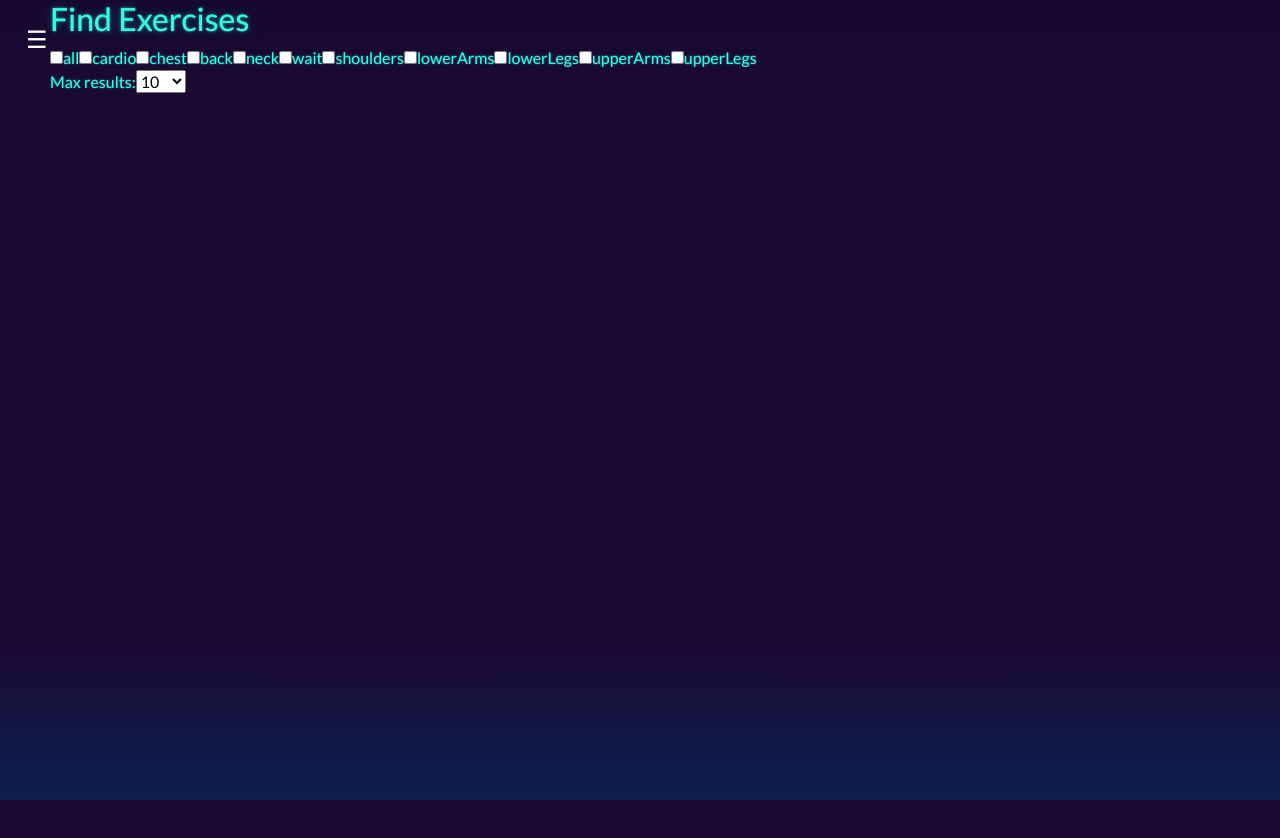
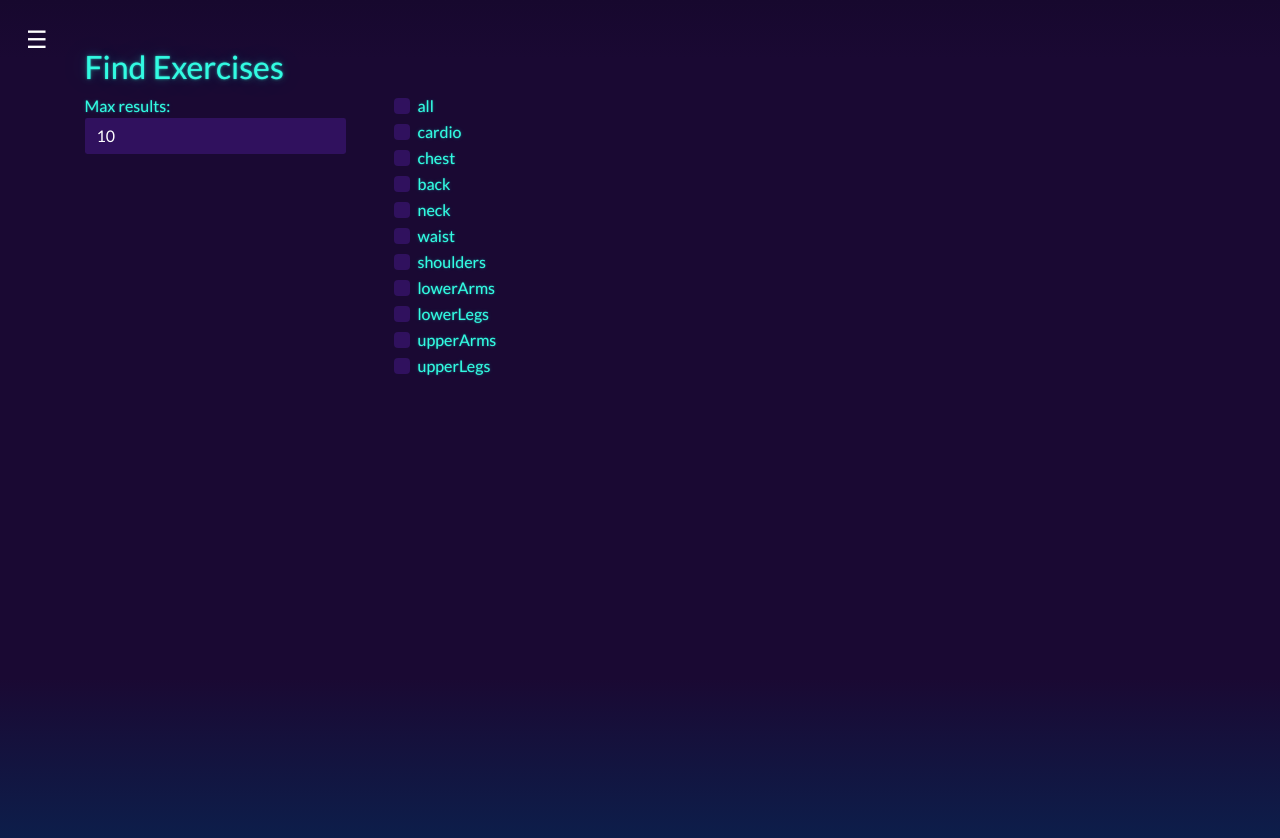
Before and after one commit to burekichevapi/fitness-app, a React (Create React App) app in the folder fitness-app/: page /find-exercises in a window 1280 px wide. Shown: the top 838 px of the page. Before the commit the page ends 800 px from the top, so only its background shows below. Built offline with nearby package versions, Linux system fonts and the light colour scheme; grey boxes are pictures that could not be loaded.

Commit message:
Make search screen prettier

```diff
--- a/fitness-app/src/components/sideNavbar/sideNavbar.jsx
+++ b/fitness-app/src/components/sideNavbar/sideNavbar.jsx
@@ -3,11 +3,11 @@ import { signOut } from "firebase/auth";
 import { useNavigate } from 'react-router-dom';
 import { signInWithPopup } from 'firebase/auth';
 import { auth, provider } from '../../services/firebase-service';
-import "./sideNavbar.css";
 import LoginButton from "../loginButton";
 import LogoutButton from '../logoutButton';
 import NavbarItems from "./sideNavbarItems";
 import NavbarHeader from "./sideNavbarHeader";
+import "./sideNavbar.css";
 
 
 const NavBar = () => {
--- a/fitness-app/src/pages/find-exercises.jsx
+++ b/fitness-app/src/pages/find-exercises.jsx
@@ -11,7 +11,7 @@ const FindExercises = () => {
     { name: "chest", checked: false },
     { name: "back", checked: false },
     { name: "neck", checked: false },
-    { name: "wait", checked: false },
+    { name: "waist", checked: false },
     { name: "shoulders", checked: false },
     { name: "lowerArms", checked: false },
     { name: "lowerLegs", checked: false },
@@ -28,16 +28,16 @@ const FindExercises = () => {
         if (check.name !== "all") check.checked = false
       });
     }
+    else updatedCheckboxes[0].checked = false;
 
-    let result = [];
+    let exerciseResults = [];
 
     updatedCheckboxes.filter((c) => c.checked).forEach((checkbox) => {
       const bodyPart = getExercisesByBodyPart(checkbox.name, maxResults);
-      result = result.concat(bodyPart);
+      exerciseResults = exerciseResults.concat(bodyPart);
     });
-    console.log(result);
 
-    setExercises(result);
+    setExercises(exerciseResults);
     setCheckboxBodyParts(updatedCheckboxes);
   };
 
@@ -47,25 +47,20 @@ const FindExercises = () => {
   };
 
   return (
-    <div className="">
     <div>
-        <h2>
-          Find Exercises
-        </h2>
-        {checkboxBodyParts.map((checkbox, index) => (
-          <label key={index}>
-            <input
-              type="checkbox"
-              checked={checkbox.checked}
-              onChange={() => handleCheckboxChange(index)}
-            />
-            {checkbox.name}
-          </label>
-        ))}
-      </div>
-      <div>
+      <div className="container mt-5">
+        <div className="row mb-3">
+          <div className="col-md-6">
+            <h2>Find Exercises</h2>
+            <form className="row">
+              <div className="col-md-6 mb-3">
+                <div className="form-group">
                   <label>Max results:</label>
-        <select value={maxResults} onChange={handleChangeMaxResult}>
+                  <select
+                    className="form-control"
+                    value={maxResults}
+                    onChange={handleChangeMaxResult}
+                  >
                     <option value={10}>10</option>
                     <option value={25}>25</option>
                     <option value={50}>50</option>
@@ -73,14 +68,33 @@ const FindExercises = () => {
                     <option value={150}>150</option>
                   </select>
                 </div>
-
-      {
-        exercises.map((exercise) => {
-          return <div key={exercise.id}>
+              </div>
+              <div className="col-md-6">
+                <div className="form-check form-check-column">
+                  {checkboxBodyParts.map((checkbox, index) => (
+                    <div className="form-check" key={index}>
+                      <input
+                        className="form-check-input"
+                        type="checkbox"
+                        checked={checkbox.checked}
+                        onChange={() => handleCheckboxChange(index)}
+                      />
+                      <label className="form-check-label">{checkbox.name}</label>
+                    </div>
+                  ))}
+                </div>
+              </div>
+            </form>
+          </div>
+        </div>
+        <div className="row">
+          {exercises.map((exercise) => (
+            <div key={exercise.id} className="col-md-4 mb-4">
               <ExerciseCard exercise={exercise} />
             </div>
-        })
-      }
+          ))}
+        </div>
+      </div>
     </div>
   );
 };
```
Also changed, not shown: fitness-app/src/App.css. Lines whose indentation alone changed are shown as unchanged.
